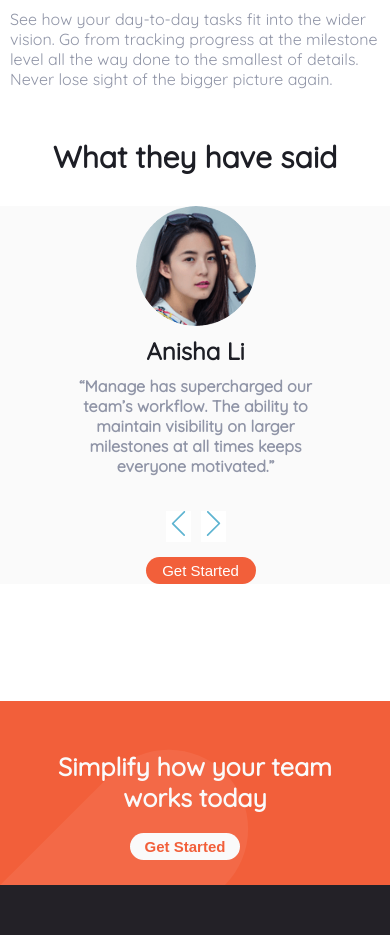
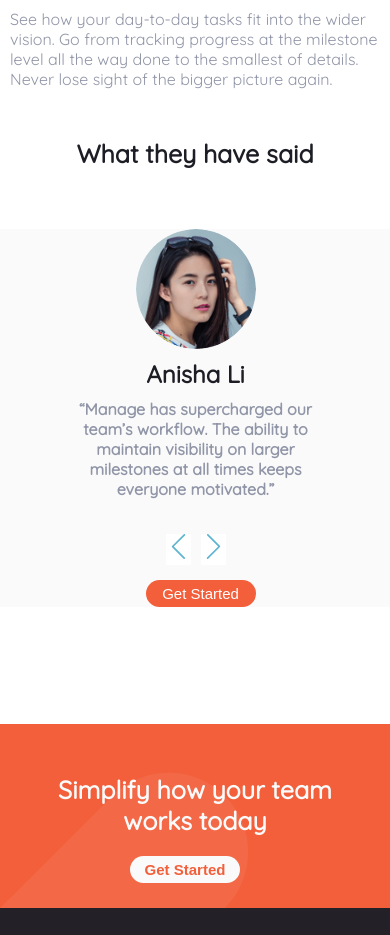
Before and after one commit to mahmoud-mohamed01/manage-landingPage, a React (Create React App) app: page / in a window 390 px wide. Shown: the part 1440-2375 px from the top of the page. Built offline with nearby package versions, Linux system fonts and the light colour scheme.

Commit message:
Update Reviews.css

```diff
--- a/src/Components/Reviews/Reviews.css
+++ b/src/Components/Reviews/Reviews.css
@@ -95,7 +95,8 @@
 
 @media (max-width: 450px) {
   .reviews-header {
-    font-size: 30px;
+    font-size: 25px;
+    margin-bottom: 60px;
   }
 
   .review-container {
```
